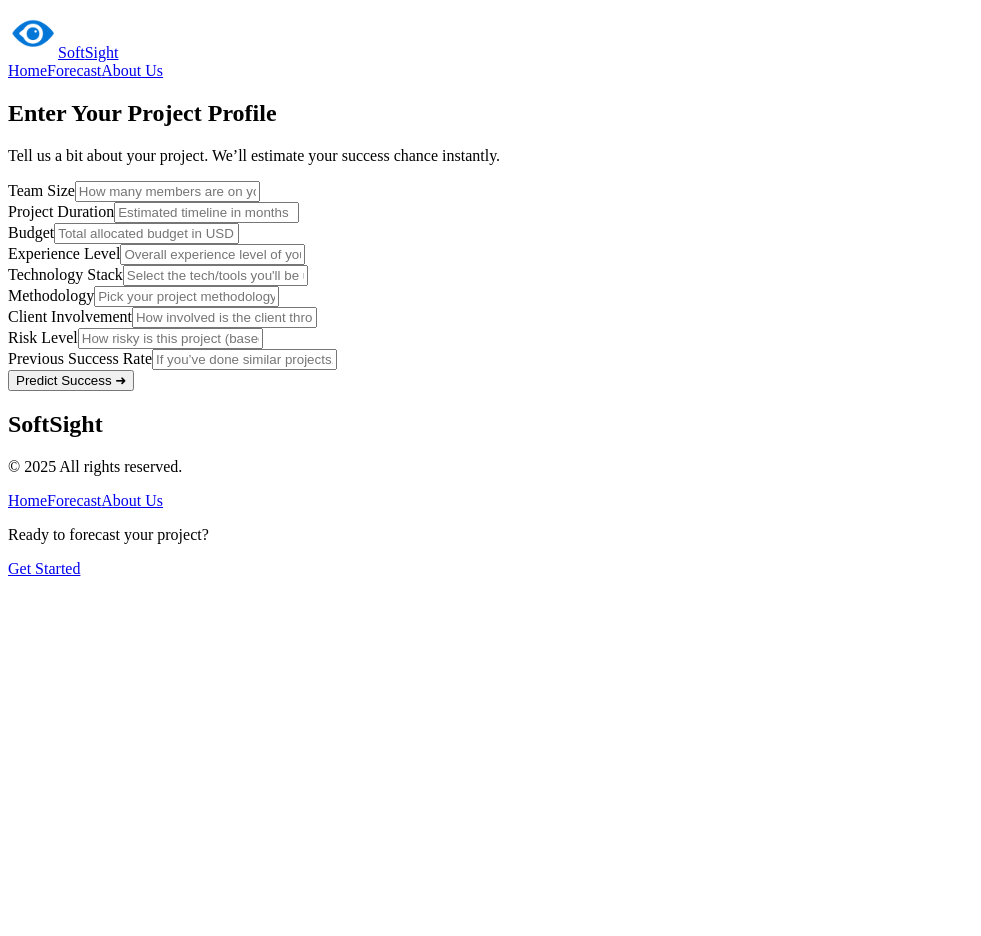
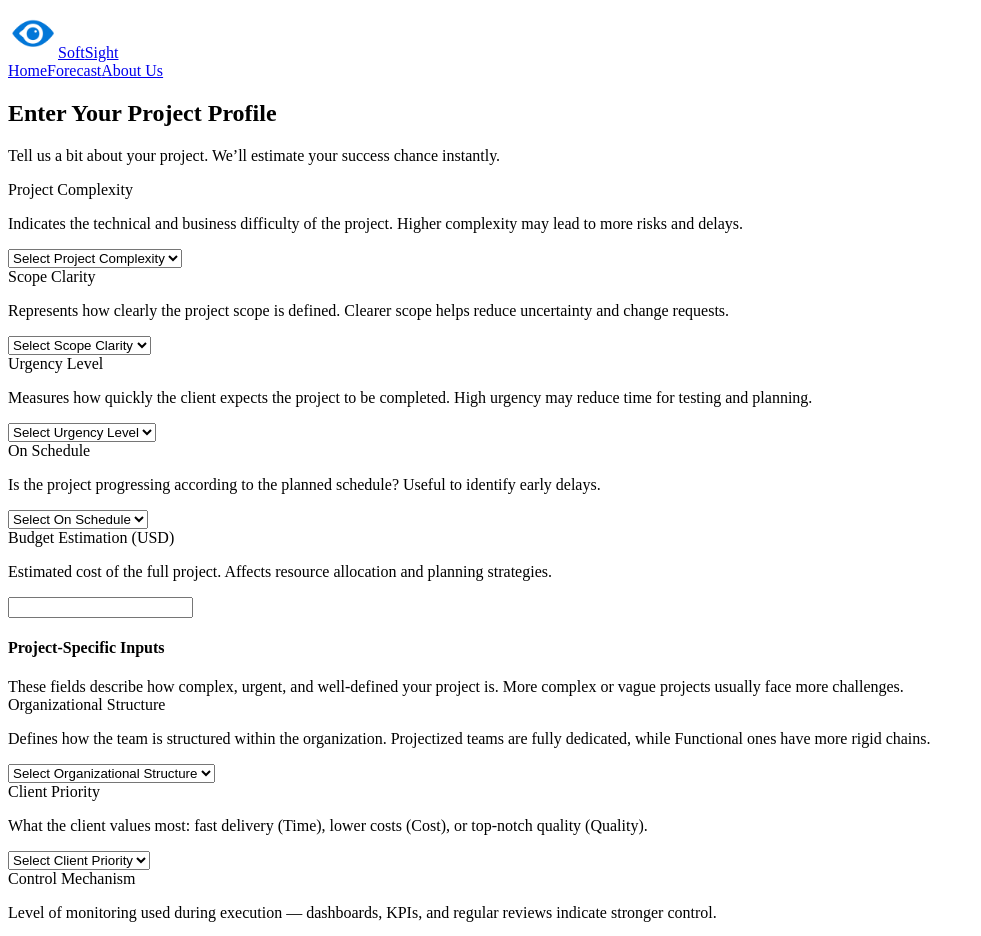
Before and after one commit to TargaryenLabs/softsight-web, a Next.js app in the folder frontend/: page /ForecastPage in a window 1280 px wide. Shown: the top 936 px of the page, without its empty margins (0-981 px from the left). Before the commit the page ends 800 px from the top, so only its background shows below. Built offline with nearby package versions, Linux system fonts and the light colour scheme.

Commit message:
Update ForecastingForm.tsx

```diff
--- a/frontend/src/components/ForecastPage/ForecastingForm.tsx
+++ b/frontend/src/components/ForecastPage/ForecastingForm.tsx
@@ -1,22 +1,32 @@
 "use client";
+
 import { useRouter } from "next/navigation";
-import ForecastingInputField from "./ForecastingInputField";
 import { useState } from "react";
+import { motion } from "framer-motion";
 
 const ForecastingForm = () => {
   const router = useRouter();
+
   const [form, setForm] = useState({
-    teamSize: "",
-    duration: "",
-    budget: "",
-    experience: "",
-    techStack: "",
-    methodology: "",
-    clientInvolvement: "",
-    riskLevel: "",
-    successRate: "",
+    project_complexity: "",
+    scope_clarity: "",
+    urgency_level: "",
+    org_structure_type: "",
+    client_priority: "",
+    avg_dev_experience: "",
+    pm_experience: "",
+    team_sdlc_knowledge: "",
+    user_involvement: "",
+    tool_familiarity: "",
+    legacy_system_involved: "",
+    tech_stack_familiarity: "",
+    testing_strategy: "",
+    on_schedule: "",
+    budget_estimation: "",
+    communication_quality: "",
+    risk_management_score: "",
+    control_mechanism: "",
   });
-
 
   const handleChange = (e: any) => {
     setForm({ ...form, [e.target.name]: e.target.value });
@@ -30,84 +40,265 @@ const ForecastingForm = () => {
       body: JSON.stringify(form),
     });
     const data = await res.json();
-    router.push(`/results?prediction=${data.prediction}`)
+    router.push(`/results?prediction=${data.prediction}`);
   };
 
-
+  const renderSelect = (
+    name: string,
+    label: string,
+    description: string,
+    options: string[]
+  ) => (
+    <motion.div
+      initial={{ opacity: 0, y: 20 }}
+      animate={{ opacity: 1, y: 0 }}
+      transition={{ duration: 0.4 }}
+    >
+      <label className="block font-semibold text-gray-700 mb-1">{label}</label>
+      <p className="text-sm text-gray-500 mb-1 h-[65px]">{description}</p>
+      <select
+        name={name}
+        value={form[name as keyof typeof form]}
+        onChange={handleChange}
+        className="w-full bg-white border border-slate-300 rounded-xl px-4 py-3 focus:outline-none focus:ring-2 focus:ring-blue-500 shadow-sm"
+      >
+        <option value="">Select {label}</option>
+        {options.map((option) => (
+          <option key={option} value={option.toLowerCase()}>
+            {option}
+          </option>
+        ))}
+      </select>
+    </motion.div>
+  );
 
   return (
-    <div className="w-full flex items-center justify-center bg-gray-50 px-4">
-      <form
+    <motion.div
+      initial={{ opacity: 0 }}
+      animate={{ opacity: 1 }}
+      transition={{ duration: 0.5 }}
+      className="min-h-screen w-full flex items-start justify-center bg-gradient-to-b from-blue-50 to-white px-4 py-12"
+    >
+      <motion.form
         onSubmit={handleSubmit}
-        className="bg-white shadow-lg rounded-xl px-10 py-10 w-full max-w-[900px]"
+        className="bg-white shadow-lg rounded-3xl px-12 py-14 w-full max-w-7xl border border-slate-200"
+        initial={{ scale: 0.98 }}
+        animate={{ scale: 1 }}
+        transition={{ duration: 0.5 }}
       >
-        <div className="grid grid-cols-1 md:grid-cols-2 gap-6">
-          <ForecastingInputField
-            label="Team Size"
-            name="teamSize"
-            onChange={handleChange}
-            placeholder="How many members are on your core team?"
-          />
-          <ForecastingInputField
-            label="Project Duration"
-            name="duration"
-            onChange={handleChange}
-            placeholder="Estimated timeline in months"
-          />
-          <ForecastingInputField
-            label="Budget"
-            name="budget"
-            onChange={handleChange}
-            placeholder="Total allocated budget in USD"
-          />
-          <ForecastingInputField
-            label="Experience Level"
-            name="experience"
-            onChange={handleChange}
-            placeholder="Overall experience level of your team"
-          />
-          <ForecastingInputField
-            label="Technology Stack"
-            name="techStack"
-            onChange={handleChange}
-            placeholder="Select the tech/tools you'll be using"
-          />
-          <ForecastingInputField
-            label="Methodology"
-            name="methodology"
-            onChange={handleChange}
-            placeholder="Pick your project methodology (Agile, Scrum…)"
-          />
-          <ForecastingInputField
-            label="Client Involvement"
-            name="clientInvolvement"
-            onChange={handleChange}
-            placeholder="How involved is the client throughout the process?"
-          />
-          <ForecastingInputField
-            label="Risk Level"
-            name="riskLevel"
-            onChange={handleChange}
-            placeholder="How risky is this project (based on scope/tech)?"
-          />
-          <ForecastingInputField
-            label="Previous Success Rate"
-            name="successRate"
-            onChange={handleChange}
-            placeholder="If you’ve done similar projects, what % were successful?"
-          />
+        {/* Project-Specific Attributes Section */}
+        <div className="bg-white border border-slate-200 rounded-2xl shadow-sm p-6 mb-16">
+          <div className="grid grid-cols-1 xl:grid-cols-3 gap-10 items-start">
+            <div className="xl:col-span-2 grid grid-cols-1 sm:grid-cols-2 gap-x-8 gap-y-6">
+              {renderSelect(
+                "project_complexity",
+                "Project Complexity",
+                "Indicates the technical and business difficulty of the project. Higher complexity may lead to more risks and delays.",
+                ["Low", "Medium", "High"]
+              )}
+              {renderSelect(
+                "scope_clarity",
+                "Scope Clarity",
+                "Represents how clearly the project scope is defined. Clearer scope helps reduce uncertainty and change requests.",
+                ["Vague", "Medium", "Clear"]
+              )}
+              {renderSelect(
+                "urgency_level",
+                "Urgency Level",
+                "Measures how quickly the client expects the project to be completed. High urgency may reduce time for testing and planning.",
+                ["Low", "Medium", "High"]
+              )}
+              {renderSelect(
+                "on_schedule",
+                "On Schedule",
+                "Is the project progressing according to the planned schedule? Useful to identify early delays.",
+                ["Yes", "No"]
+              )}
+              <div>
+                <label className="block font-semibold text-gray-700 mb-1">
+                  Budget Estimation (USD)
+                </label>
+                <p className="text-sm h-[65px] text-gray-500 mb-1">
+                  Estimated cost of the full project. Affects resource
+                  allocation and planning strategies.
+                </p>
+                <input
+                  type="number"
+                  name="budget_estimation"
+                  value={form.budget_estimation}
+                  onChange={handleChange}
+                  className="w-full border border-gray-300 rounded-md px-3 py-2 focus:outline-none focus:ring-2 focus:ring-blue-500"
+                />
+              </div>
+            </div>
+            <div className="bg-blue-100/70 px-5 py-4 rounded-xl xl:h-[120px] text-sm text-blue-900 shadow-sm border border-blue-100">
+              <h4 className="font-bold mb-2">Project-Specific Inputs</h4>
+              These fields describe how complex, urgent, and well-defined your
+              project is. More complex or vague projects usually face more
+              challenges.
+            </div>
+          </div>
         </div>
 
-        <div className="text-center mt-10">
-          <button
+        {/* Environmental & Organizational Attributes Section */}
+        <div className="bg-white border border-slate-200 rounded-2xl shadow-sm p-6 mb-12">
+          <div className="grid grid-cols-1 xl:grid-cols-3 gap-8">
+            <div className="md:col-span-2 grid grid-cols-1 md:grid-cols-2 gap-6">
+              {renderSelect(
+                "org_structure_type",
+                "Organizational Structure",
+                "Defines how the team is structured within the organization. Projectized teams are fully dedicated, while Functional ones have more rigid chains.",
+                ["Projectized", "Matrix", "Functional"]
+              )}
+              {renderSelect(
+                "client_priority",
+                "Client Priority",
+                "What the client values most: fast delivery (Time), lower costs (Cost), or top-notch quality (Quality).",
+                ["Time", "Cost", "Quality"]
+              )}
+              {renderSelect(
+                "control_mechanism",
+                "Control Mechanism",
+                "Level of monitoring used during execution — dashboards, KPIs, and regular reviews indicate stronger control.",
+                ["Weak", "Moderate", "Strong"]
+              )}
+              {renderSelect(
+                "risk_management_score",
+                "Risk Management Score",
+                "Measures how thoroughly risks are identified, tracked, and mitigated in the project.",
+                ["Low", "Medium", "High"]
+              )}
+            </div>
+            <div className="bg-blue-100/70 px-5 py-4 rounded-xl xl:h-[150px] text-sm text-blue-900 shadow-sm border border-blue-100">
+              <h4 className="font-bold mb-2">Organizational Context</h4>
+              Organizational structure and client priorities shape how fast and
+              efficiently decisions are made. Strong monitoring and risk
+              management improve project control.
+            </div>
+          </div>
+        </div>
+
+        {/* Team & Human Factors Section */}
+        <div className="bg-white border border-slate-200 rounded-2xl shadow-sm p-6 mb-12">
+          <div className="grid grid-cols-1 xl:grid-cols-3 gap-8">
+            <div className="md:col-span-2 grid grid-cols-1 md:grid-cols-2 gap-6">
+              <div>
+                <label className="block font-semibold text-gray-700 mb-1">
+                  Average Developer Experience (0–10)
+                </label>
+                <p className="text-sm h-[65px] text-gray-500 mb-1">
+                  Average number of years your developers have been coding
+                  professionally. More experience usually means better quality.
+                </p>
+                <input
+                  type="number"
+                  name="avg_dev_experience"
+                  min="0"
+                  max="10"
+                  value={form.avg_dev_experience}
+                  onChange={handleChange}
+                  className="w-full border border-gray-300 rounded-md px-3 py-2 focus:outline-none focus:ring-2 focus:ring-blue-500"
+                />
+              </div>
+              <div>
+                <label className="block font-semibold text-gray-700 mb-1">
+                  Project Manager Experience (0–10)
+                </label>
+                <p className="text-sm h-[65px] text-gray-500 mb-1">
+                  Experience of the project manager in years. More experience
+                  means better planning, mitigation, and delivery handling.
+                </p>
+                <input
+                  type="number"
+                  name="pm_experience"
+                  min="0"
+                  max="10"
+                  value={form.pm_experience}
+                  onChange={handleChange}
+                  className="w-full border border-gray-300 rounded-md px-3 py-2 focus:outline-none focus:ring-2 focus:ring-blue-500"
+                />
+              </div>
+              {renderSelect(
+                "team_sdlc_knowledge",
+                "Team SDLC Knowledge",
+                "Team's understanding of Software Development Life Cycle (SDLC) such as Agile, Scrum, or Waterfall.",
+                ["Low", "Medium", "High"]
+              )}
+              {renderSelect(
+                "user_involvement",
+                "User Involvement",
+                "How often end-users are engaged during development — such as in feedback loops or testing.",
+                ["Low", "Medium", "High"]
+              )}
+              {renderSelect(
+                "communication_quality",
+                "Communication Quality",
+                "Measures how clearly and frequently the team shares updates internally and externally.",
+                ["Poor", "Average", "Good"]
+              )}
+            </div>
+            <div className="bg-blue-100/70 px-5 py-4 rounded-xl xl:h-[140px] text-sm text-blue-900 shadow-sm border border-blue-100">
+              <h4 className="font-bold mb-2">
+                Team Experience & Collaboration
+              </h4>
+              These factors reflect how skilled your team is and how well they
+              work together. Strong teams with good communication and user input
+              often perform better.
+            </div>
+          </div>
+        </div>
+
+        {/* Technology & Tools Section */}
+        <div className="bg-white border border-slate-200 rounded-2xl shadow-sm p-6">
+          <div className="grid grid-cols-1 xl:grid-cols-3 gap-8">
+            <div className="md:col-span-2 grid grid-cols-1 md:grid-cols-2 gap-6">
+              {renderSelect(
+                "tool_familiarity",
+                "Tool Familiarity",
+                "Familiarity with tools used during development like Git, Docker, CI/CD pipelines.",
+                ["Low", "Medium", "High"]
+              )}
+              {renderSelect(
+                "legacy_system_involved",
+                "Legacy System Involved",
+                "Does your system need to integrate with older software or databases? Legacy systems often cause complexity.",
+                ["TRUE", "FALSE"]
+              )}
+              {renderSelect(
+                "tech_stack_familiarity",
+                "Tech Stack Familiarity",
+                "How experienced the team is with the chosen tech stack (e.g., React, Django, AWS).",
+                ["Low", "Medium", "High"]
+              )}
+              {renderSelect(
+                "testing_strategy",
+                "Testing Strategy",
+                "Approach to quality assurance — automated tools, manual testing, or a hybrid.",
+                ["Automated", "Manual", "Mixed"]
+              )}
+            </div>
+            <div className="bg-blue-100/70 px-5 py-4 rounded-xl xl:h-[120px] text-sm text-blue-900 shadow-sm border border-blue-100">
+              <h4 className="font-bold mb-2">Technology & Tools</h4>
+              Familiarity with tools and technologies can drastically affect
+              productivity. Integration with legacy systems may increase
+              complexity.
+            </div>
+          </div>
+        </div>
+
+        {/* Submit Button */}
+        <div className="text-center mt-16">
+          <motion.button
+            whileHover={{ scale: 1.05 }}
+            whileTap={{ scale: 0.95 }}
             type="submit"
-            className="bg-blue-600 hover:bg-blue-700 text-white font-semibold px-10 py-3 rounded-lg transition"
+            className="bg-gradient-to-r from-blue-600 to-blue-700 hover:from-blue-700 hover:to-blue-800 text-white font-semibold px-12 py-4 rounded-xl shadow-lg transition duration-300 ease-in-out"
           >
             Predict Success ➜
-          </button>
+          </motion.button>
         </div>
-      </form>
-    </div>
+      </motion.form>
+    </motion.div>
   );
 };
 
```
